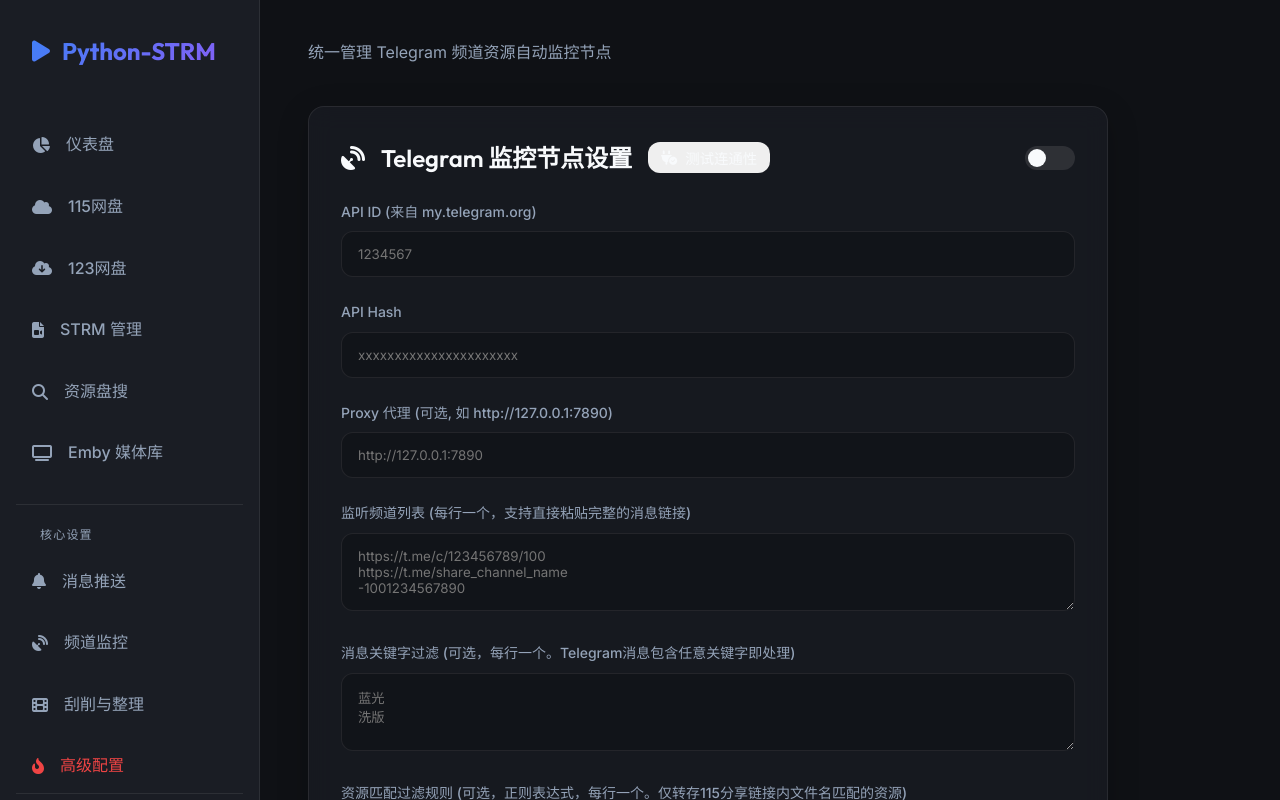
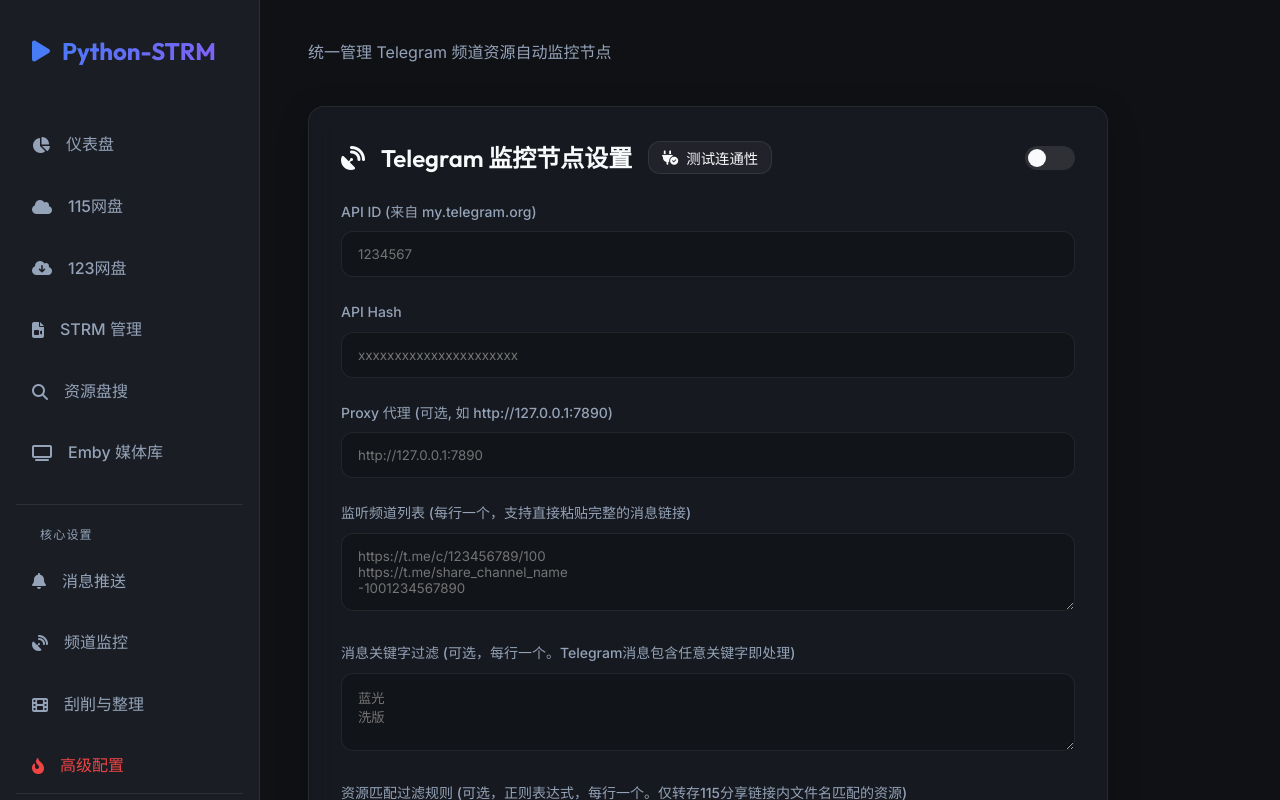
Before and after one commit to yous1r/python-strm, a FastAPI app: template app/web/templates/monitor.html in a window 1280 px wide. Shown: the top 800 px of the page. Run offline with FastAPI, Linux system fonts and the light colour scheme; the template is opened without the code that fills it, so the values that code supplies are empty.

Commit message:
style(monitor): update test button class to btn-secondary for consistency

```diff
--- a/app/web/templates/monitor.html
+++ b/app/web/templates/monitor.html
@@ -7,7 +7,7 @@
     <h2 style="margin-bottom: 1.5rem; display: flex; align-items: center; justify-content: space-between;">
         <span style="display: flex; align-items: center; gap: 1rem;">
             <i class="fa-solid fa-satellite-dish"></i> Telegram 监控节点设置
-            <button type="button" class="btn btn-outline" style="padding: 0.3rem 0.8rem; font-size: 0.9rem; color: var(--primary); border-color: var(--primary);" onclick="testTgMonitor(this)">
+            <button type="button" class="btn btn-secondary" style="padding: 0.3rem 0.8rem; font-size: 0.9rem;" onclick="testTgMonitor(this)">
                 <i class="fa-solid fa-plug-circle-check"></i> 测试连通性
             </button>
         </span>
```
